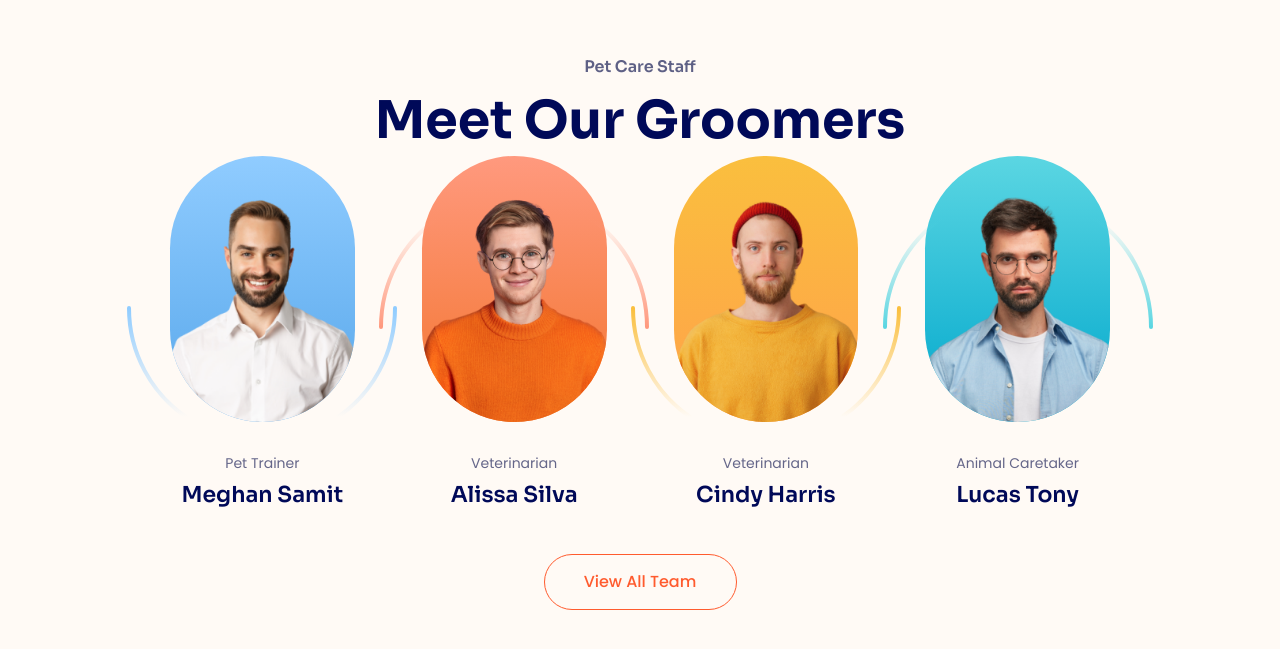
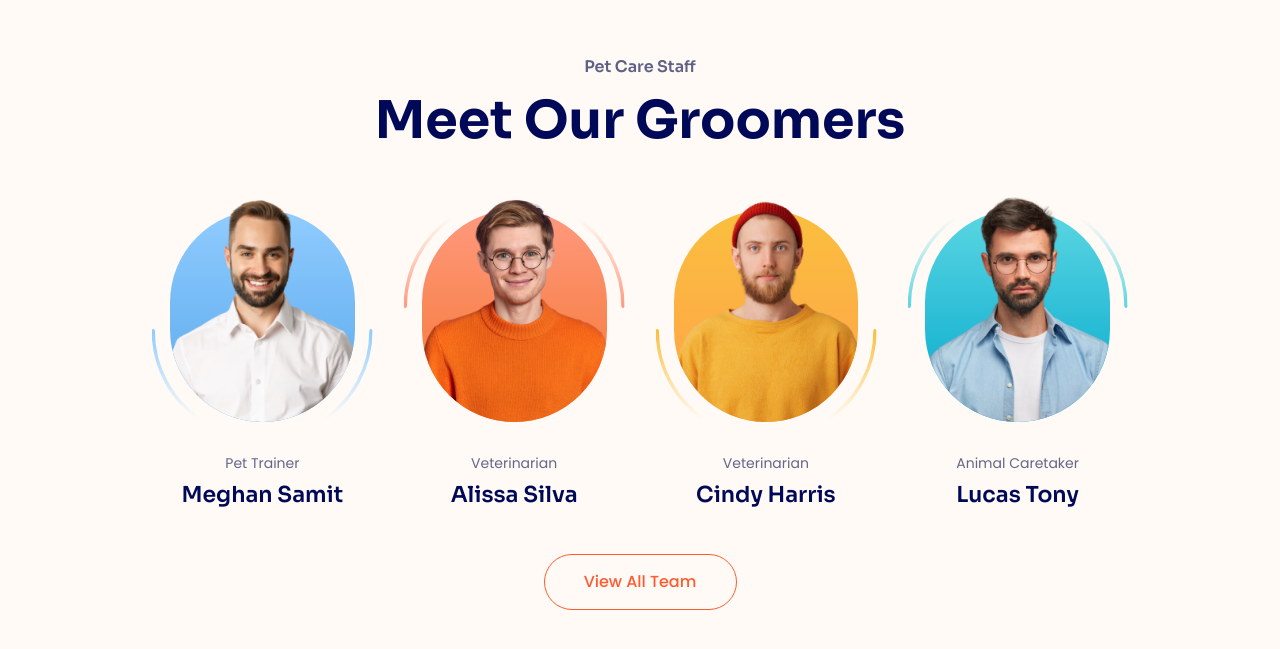
Before and after one commit to DatHoangi/html-project-04, a plain HTML site: page index.html in a window 1280 px wide. Shown: the part 3407-4056 px from the top of the page. Drawn offline with Linux system fonts and the light colour scheme.

Commit message:
Làm phần staff #3

```diff
--- a/assets/css/styles.css
+++ b/assets/css/styles.css
@@ -745,21 +745,26 @@ button {
     bottom: 0;
     left: 0;
     width: 100%;
-    height: 266px;
+    height: 94%;
     border-radius: inherit;
     background: linear-gradient(180deg, #90ccff 0%, #59a8eb 95.96%);
 }
 
 .staff-item__img-wrap::after {
-    content: url(../img/staff-decor-01.svg);
+    content: "";
     position: absolute;
+    width: calc(100% + 36px);
     left: 50%;
     bottom: 0;
+    height: 100%;
+    background-repeat: no-repeat;
+    background-position: bottom;
     transform: translateX(-50%);
+    background-size: 100%;
 }
 
 .staff-item:nth-child(1) .staff-item__img-wrap::after {
-    content: url(../img/staff-decor-01.svg);
+    background-image: url(../img/staff-decor-01.svg);
 }
 
 .staff-item:nth-child(2) .staff-item__img-wrap::before {
@@ -767,7 +772,7 @@ button {
 }
 
 .staff-item:nth-child(2) .staff-item__img-wrap::after {
-    content: url(../img/staff-decor-02.svg);
+    background-image: url(../img/staff-decor-02.svg);
 }
 
 .staff-item:nth-child(3) .staff-item__img-wrap::before {
@@ -775,7 +780,7 @@ button {
 }
 
 .staff-item:nth-child(3) .staff-item__img-wrap::after {
-    content: url(../img/staff-decor-03.svg);
+    background-image: url(../img/staff-decor-03.svg);
 }
 
 .staff-item:nth-child(4) .staff-item__img-wrap::before {
@@ -783,12 +788,11 @@ button {
 }
 
 .staff-item:nth-child(4) .staff-item__img-wrap::after {
-    content: url(../img/staff-decor-04.svg);
+    background-image: url(../img/staff-decor-04.svg);
 }
 
 .staff-item:nth-child(even) .staff-item__img-wrap::after {
-    bottom: initial;
-    top: 19px;
+    background-position: 0 19px;
 }
 
 .staff-item__img {
```
